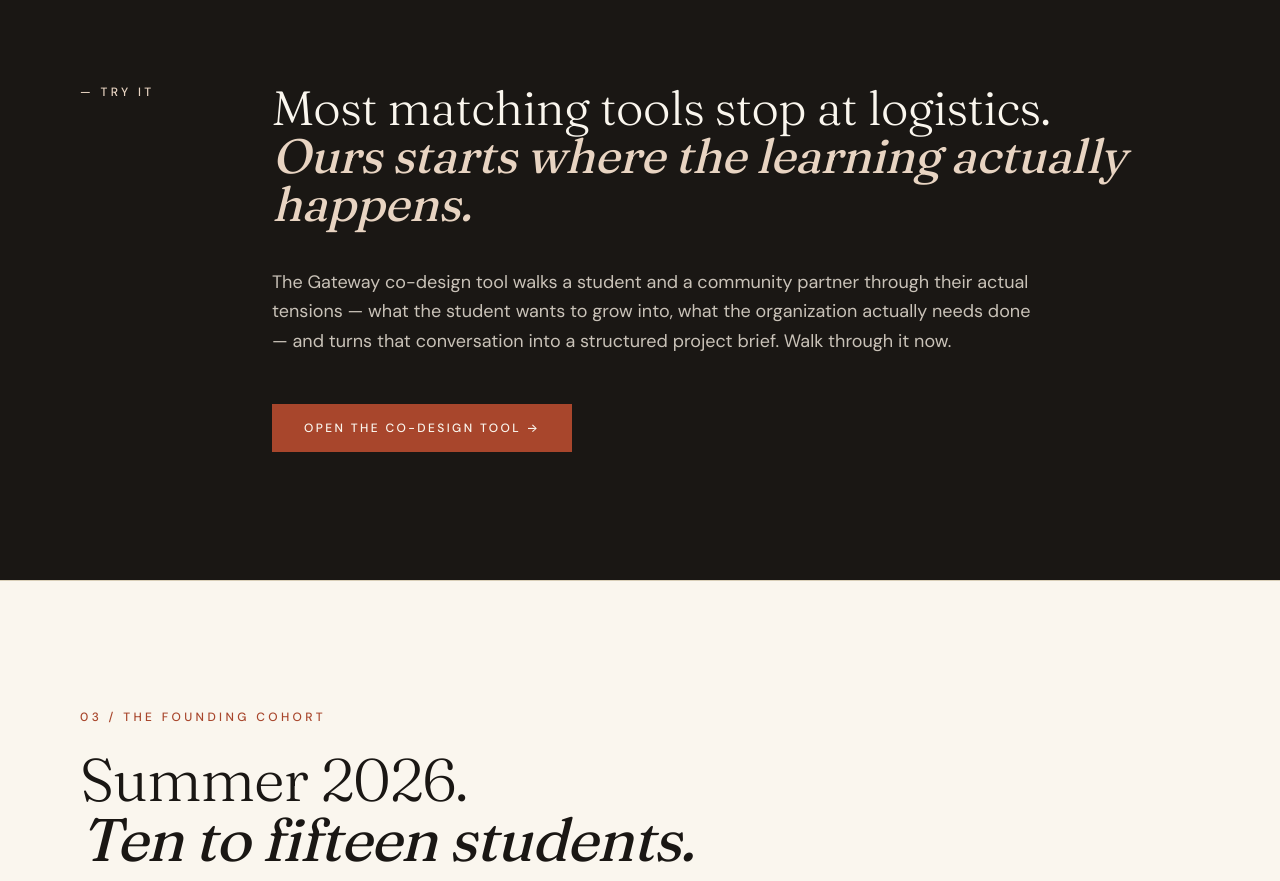
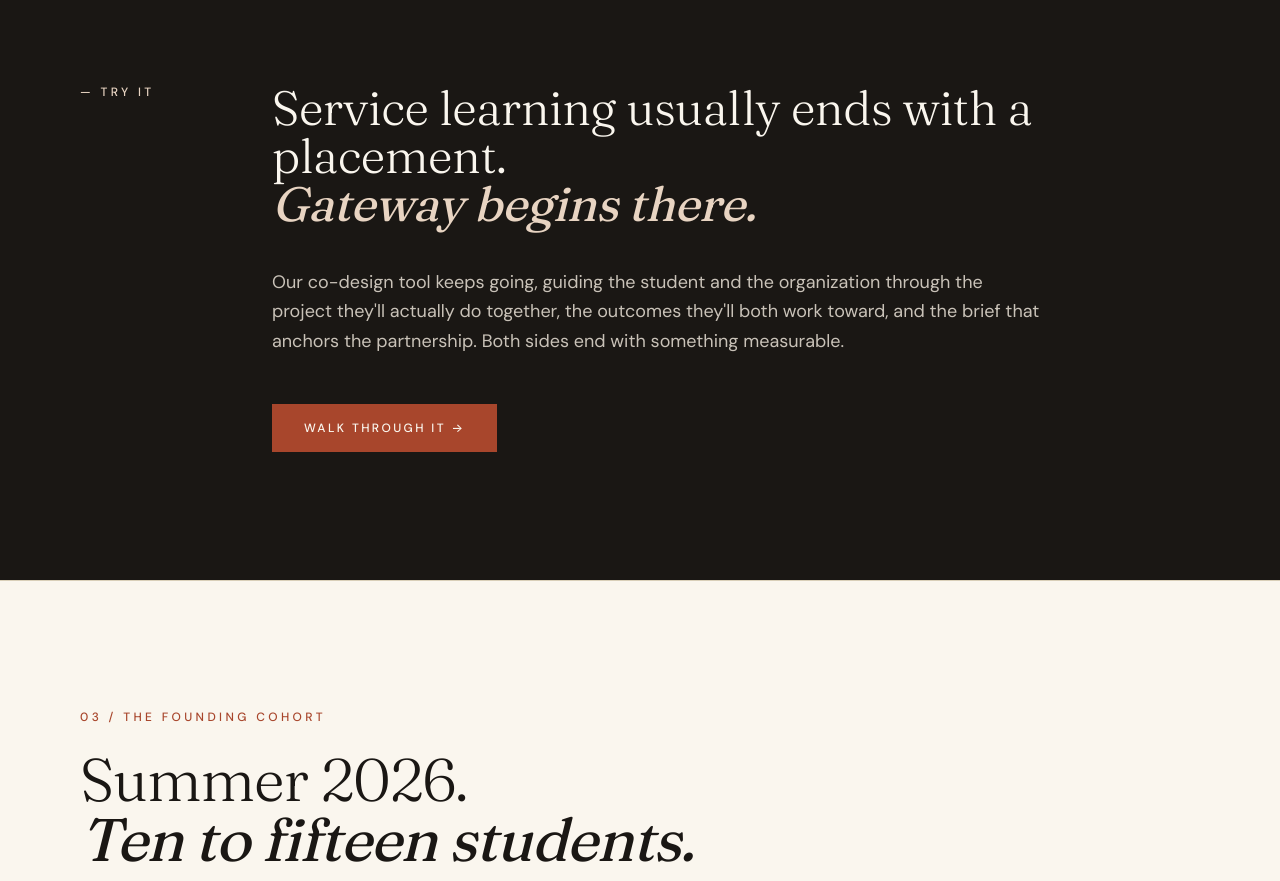
Before and after one commit to trinhbm24/gateway-site, a Next.js app: page / in a window 1280 px wide. Shown: the part 2940-3821 px from the top of the page. Built offline with nearby package versions, Linux system fonts and the light colour scheme.

Commit message:
Update co-design section copy

```diff
--- a/app/page.js
+++ b/app/page.js
@@ -351,16 +351,16 @@
               className="text-3xl md:text-5xl leading-[1.1] mb-10 max-w-4xl"
               style={{ fontFamily: serif, fontWeight: 300, letterSpacing: '-0.01em' }}
             >
-              Most matching tools stop at logistics.<br />
+              Service learning usually ends with a placement.<br />
               <span style={{ fontStyle: 'italic', fontWeight: 400, color: c.accentSoft }}>
-                Ours starts where the learning actually happens.
+                Gateway begins there.
               </span>
             </h2>
             <p className="text-lg leading-relaxed mb-12 max-w-3xl" style={{ color: '#C9C2B8' }}>
-              The Gateway co-design tool walks a student and a community partner through
-              their actual tensions — what the student wants to grow into, what the
-              organization actually needs done — and turns that conversation into a
-              structured project brief. Walk through it now.
+              Our co-design tool keeps going, guiding the student and the organization
+              through the project they'll actually do together, the outcomes they'll both
+              work toward, and the brief that anchors the partnership. Both sides end with
+              something measurable.
             </p>
             <a
               href="/co-design"
@@ -372,7 +372,7 @@
                 letterSpacing: '0.2em',
               }}
             >
-              Open the Co-design Tool →
+              Walk through it →
             </a>
           </div>
         </div>
```
